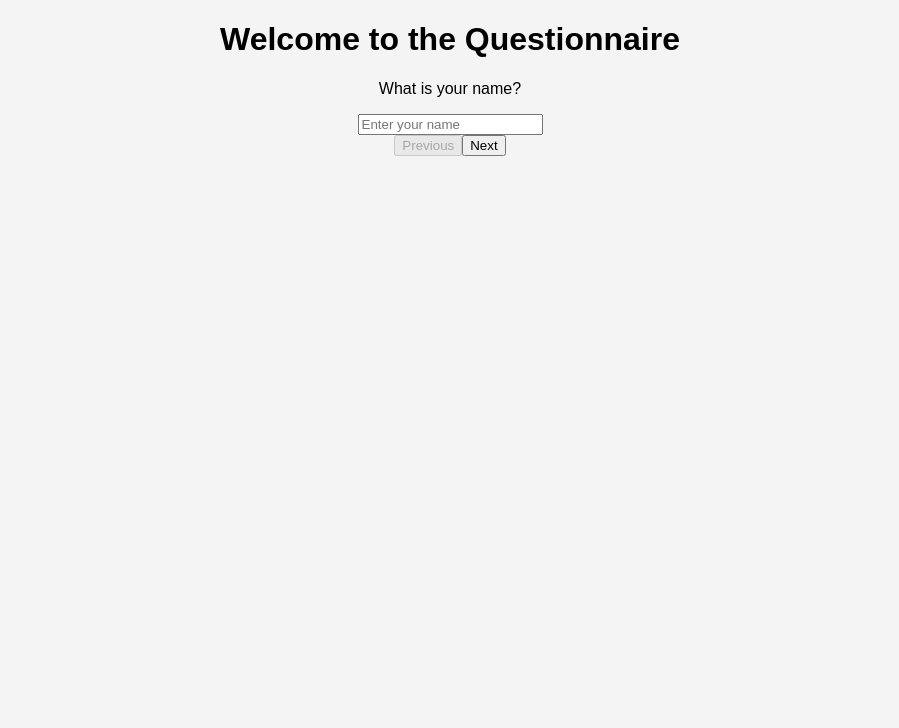
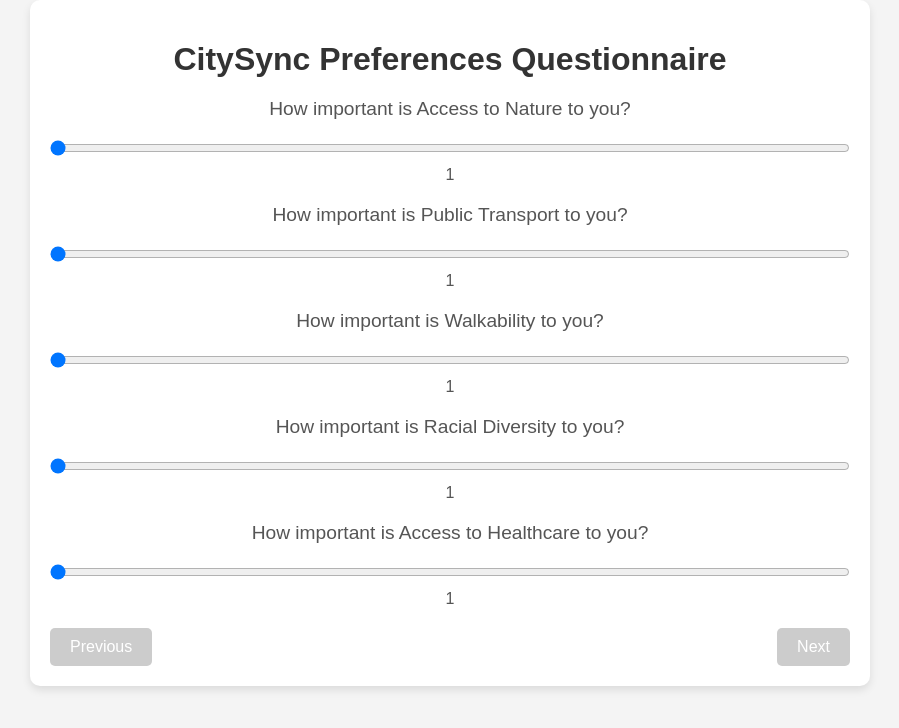
Before and after one commit to Backend-Experts/CitySync, a React (Create React App) app: page / in a window 1280 px wide. Shown: the top 728 px of the page, without its empty margins (190-1089 px from the left). Built offline with nearby package versions, Linux system fonts and the light colour scheme.

Commit message:
Finished Questionnaire

```diff
--- /dev/null
+++ b/src/CSS/Questionaire.css
@@ -0,0 +1,111 @@
+/* Questionnaire Container */
+.questionnaire-container {
+    max-width: 800px;
+    margin: 0 auto;
+    padding: 20px;
+    background-color: #ffffff;
+    border-radius: 10px;
+    box-shadow: 0 4px 8px rgba(0, 0, 0, 0.1);
+  }
+
+  /* Title */
+  .questionnaire-title {
+    text-align: center;
+    font-size: 2rem;
+    color: #333;
+    margin-bottom: 20px;
+  }
+
+  /* Question Styling */
+  .question {
+    margin-bottom: 20px;
+  }
+
+  .question p {
+    font-size: 1.2rem;
+    color: #555;
+    margin-bottom: 10px;
+  }
+
+  /* Input Fields */
+  input[type="text"],
+  input[type="number"],
+  select {
+    width: 100%;
+    padding: 10px;
+    font-size: 1rem;
+    border: 1px solid #ccc;
+    border-radius: 5px;
+    margin-bottom: 10px;
+    box-sizing: border-box;
+  }
+
+  /* Range Input */
+  input[type="range"] {
+    width: 100%;
+    margin: 10px 0;
+  }
+
+  input[type="range"] + span {
+    display: block;
+    text-align: center;
+    font-size: 1rem;
+    color: #555;
+  }
+
+  /* Buttons */
+  .button-container {
+    display: flex;
+    justify-content: space-between;
+    margin-top: 20px;
+  }
+
+  button {
+    padding: 10px 20px;
+    font-size: 1rem;
+    color: #fff;
+    background-color: #007bff;
+    border: none;
+    border-radius: 5px;
+    cursor: pointer;
+    transition: background-color 0.3s ease;
+  }
+
+  button:disabled {
+    background-color: #ccc;
+    cursor: not-allowed;
+  }
+
+  button:hover:not(:disabled) {
+    background-color: #0056b3;
+  }
+
+  /* Results Section */
+  .results-container {
+    margin-top: 20px;
+    padding: 20px;
+    background-color: #f9f9f9;
+    border-radius: 5px;
+  }
+
+  .results-container h2 {
+    font-size: 1.5rem;
+    color: #333;
+    margin-bottom: 10px;
+  }
+
+  .results-container p {
+    font-size: 1.1rem;
+    color: #555;
+    margin-bottom: 5px;
+  }
+
+  /* Download Button */
+  .download-button {
+    background-color: #28a745;
+    margin-top: 20px;
+  }
+
+  .download-button:hover {
+    background-color: #218838;
+  }
--- a/src/Pages/Questionaire.js
+++ b/src/Pages/Questionaire.js
@@ -1,35 +1,196 @@
 // src/pages/NewPage.js
 import React,{useState} from 'react';
+import "../CSS/Questionaire.css";
 
 const Questionaire = () => {
     const questions = [
+        // First set of slider-based questions
         {
           id: 1,
-          text: 'What is your name?',
-          type: 'text',
-          placeholder: 'Enter your name',
+          text: "How important is Access to Nature to you?",
+          type: "range",
+          min: 1,
+          max: 10,
+          step: 1,
         },
         {
           id: 2,
-          text: 'How old are you?',
-          type: 'number',
-          placeholder: 'Enter your age',
+          text: "How important is Public Transport to you?",
+          type: "range",
+          min: 1,
+          max: 10,
+          step: 1,
         },
         {
           id: 3,
-          text: 'What is your favorite color?',
-          type: 'text',
-          placeholder: 'Enter your favorite color',
+          text: "How important is Walkability to you?",
+          type: "range",
+          min: 1,
+          max: 10,
+          step: 1,
         },
         {
           id: 4,
-          text: 'Do you enjoy programming?',
-          type: 'select',
-          options: ['Yes', 'No'],
+          text: "How important is Racial Diversity to you?",
+          type: "range",
+          min: 1,
+          max: 10,
+          step: 1,
+        },
+        {
+          id: 5,
+          text: "How important is Access to Healthcare to you?",
+          type: "range",
+          min: 1,
+          max: 10,
+          step: 1,
+        },
+        {
+          id: 6,
+          text: "How important is Affordable Housing to you?",
+          type: "range",
+          min: 1,
+          max: 10,
+          step: 1,
+        },
+        {
+          id: 7,
+          text: "How important is Restaurant Quality to you?",
+          type: "range",
+          min: 1,
+          max: 10,
+          step: 1,
+        },
+        {
+          id: 8,
+          text: "How important is Education to you?",
+          type: "range",
+          min: 1,
+          max: 10,
+          step: 1,
+        },
+        {
+          id: 9,
+          text: "How important is Career to you?",
+          type: "range",
+          min: 1,
+          max: 10,
+          step: 1,
+        },
+        {
+          id: 10,
+          text: "How important is Night Life to you?",
+          type: "range",
+          min: 1,
+          max: 10,
+          step: 1,
+        },
+        {
+          id: 11,
+          text: "How important are Sports Events to you?",
+          type: "range",
+          min: 1,
+          max: 10,
+          step: 1,
+        },
+        {
+          id: 12,
+          text: "How important is Politics to you?",
+          type: "range",
+          min: 1,
+          max: 10,
+          step: 1,
+        },
+        {
+          id: 13,
+          text: "How important is Crime Rate to you?",
+          type: "range",
+          min: 1,
+          max: 10,
+          step: 1,
+        },
+        {
+          id: 14,
+          text: "How important is Population Size to you?",
+          type: "range",
+          min: 1,
+          max: 10,
+          step: 1,
+        },
+        // Second set of mixed-type questions
+        {
+          id: 15,
+          text: "What type of nature do you prefer?",
+          type: "select",
+          options: ["Forest", "Mountains", "Beach", "Desert", "Urban Parks"],
+        },
+        {
+          id: 16,
+          text: "What is your favorite sport?",
+          type: "select",
+          options: ["Football", "Basketball", "Tennis", "Swimming", "Running"],
+        },
+        {
+          id: 17,
+          text: "What is your age group?",
+          type: "select",
+          options: ["18-24", "25-34", "35-44", "45-54", "55+"],
+        },
+        {
+          id: 18,
+          text: "What is your race?",
+          type: "select",
+          options: ["White", "Black", "Asian", "Hispanic", "Other"],
+        },
+        {
+          id: 19,
+          text: "What is your political affiliation? (Conservative - Liberal)",
+          type: "range",
+          min: 1,
+          max: 10,
+          step: 1,
+        },
+        {
+          id: 20,
+          text: "What is your career?",
+          type: "text",
+          placeholder: "Enter your career",
+        },
+        {
+          id: 21,
+          text: "What is your salary goal?",
+          type: "select",
+          options: ["$30k-$50k", "$50k-$80k", "$80k-$120k", "$120k+"],
+        },
+        {
+          id: 22,
+          text: "What is your preferred population size?",
+          type: "select",
+          options: ["Small Town", "Medium City", "Large City", "Metropolis"],
+        },
+        {
+          id: 23,
+          text: "What is your hobby?",
+          type: "text",
+          placeholder: "Enter your hobby",
+        },
+        {
+          id: 24,
+          text: "How important is Weather to you?",
+          type: "range",
+          min: 1,
+          max: 10,
+          step: 1,
+        },
+        {
+          id: 25,
+          text: "What is your preferred cost of living?",
+          type: "select",
+          options: ["Low", "Medium", "High"],
         },
       ];
 
-      const [currentQuestion, setCurrentQuestion] = useState(0);
+      const [currentSet, setCurrentSet] = useState(0);
       const [answers, setAnswers] = useState({});
       const [showResults, setShowResults] = useState(false);
 
@@ -39,36 +200,54 @@ const Questionaire = () => {
       };
 
       const handleNext = () => {
-        if (currentQuestion < questions.length - 1) {
-          setCurrentQuestion(currentQuestion + 1);
+        if (currentSet < Math.ceil(questions.length / 5) - 1) {
+          setCurrentSet(currentSet + 1);
         } else {
           setShowResults(true);
         }
       };
 
       const handlePrevious = () => {
-        if (currentQuestion > 0) {
-          setCurrentQuestion(currentQuestion - 1);
+        if (currentSet > 0) {
+          setCurrentSet(currentSet - 1);
         }
       };
 
-      const renderQuestion = () => {
-        const question = questions[currentQuestion];
-        return (
+      const isCurrentSetComplete = () => {
+        const startIndex = currentSet * 5;
+        const endIndex = startIndex + 5;
+        const currentQuestions = questions.slice(startIndex, endIndex);
+
+        return currentQuestions.every(
+          (question) => answers[`question_${question.id}`] !== undefined
+        );
+      };
+
+      const renderQuestions = () => {
+        const startIndex = currentSet * 5;
+        const endIndex = startIndex + 5;
+        const currentQuestions = questions.slice(startIndex, endIndex);
+
+        return currentQuestions.map((question) => (
+          <div key={question.id} className="question">
+            <p>{question.text}</p>
+            {question.type === "range" ? (
               <div>
-            <p>{question.text}</p>
-            {question.type === 'text' || question.type === 'number' ? (
                 <input
-                type={question.type}
+                  type="range"
                   name={`question_${question.id}`}
-                placeholder={question.placeholder}
-                value={answers[`question_${question.id}`] || ''}
+                  min={question.min}
+                  max={question.max}
+                  step={question.step}
+                  value={answers[`question_${question.id}`] || question.min}
                   onChange={handleInputChange}
                 />
-            ) : question.type === 'select' ? (
+                <span>{answers[`question_${question.id}`] || question.min}</span>
+              </div>
+            ) : question.type === "select" ? (
               <select
                 name={`question_${question.id}`}
-                value={answers[`question_${question.id}`] || ''}
+                value={answers[`question_${question.id}`] || ""}
                 onChange={handleInputChange}
               >
                 <option value="">Select an option</option>
@@ -78,36 +257,67 @@ const Questionaire = () => {
                   </option>
                 ))}
               </select>
+            ) : question.type === "text" ? (
+              <input
+                type="text"
+                name={`question_${question.id}`}
+                placeholder={question.placeholder}
+                value={answers[`question_${question.id}`] || ""}
+                onChange={handleInputChange}
+              />
             ) : null}
           </div>
-        );
+        ));
       };
 
       const renderResults = () => {
         return (
-          <div>
+          <div className="results-container">
             <h2>Your Answers:</h2>
             {questions.map((question) => (
               <p key={question.id}>
                 {question.text}: {answers[`question_${question.id}`]}
               </p>
             ))}
+            <button className="download-button" onClick={exportToJson}>
+              Download Answers as JSON
+            </button>
           </div>
         );
       };
 
+      const exportToJson = () => {
+        const jsonData = JSON.stringify(answers, null, 2);
+        const blob = new Blob([jsonData], { type: "application/json" });
+        const url = URL.createObjectURL(blob);
+        const link = document.createElement("a");
+        link.href = url;
+        link.download = "questionnaire_answers.json";
+        document.body.appendChild(link);
+        link.click();
+        document.body.removeChild(link);
+        URL.revokeObjectURL(url);
+      };
+
       return (
-        <div>
-          <h1>Welcome to the Questionnaire</h1>
+        <div className="questionnaire-container">
+          <h1 className="questionnaire-title">CitySync Preferences Questionnaire</h1>
           {!showResults ? (
             <div>
-              {renderQuestion()}
-              <button onClick={handlePrevious} disabled={currentQuestion === 0}>
+              {renderQuestions()}
+              <div className="button-container">
+                <button onClick={handlePrevious} disabled={currentSet === 0}>
                   Previous
                 </button>
-              <button onClick={handleNext}>
-                {currentQuestion === questions.length - 1 ? 'Submit' : 'Next'}
+                <button
+                  onClick={handleNext}
+                  disabled={!isCurrentSetComplete()}
+                >
+                  {currentSet === Math.ceil(questions.length / 5) - 1
+                    ? "Submit"
+                    : "Next"}
                 </button>
+              </div>
             </div>
           ) : (
             renderResults()
```
Lines whose indentation alone changed are shown as unchanged.
